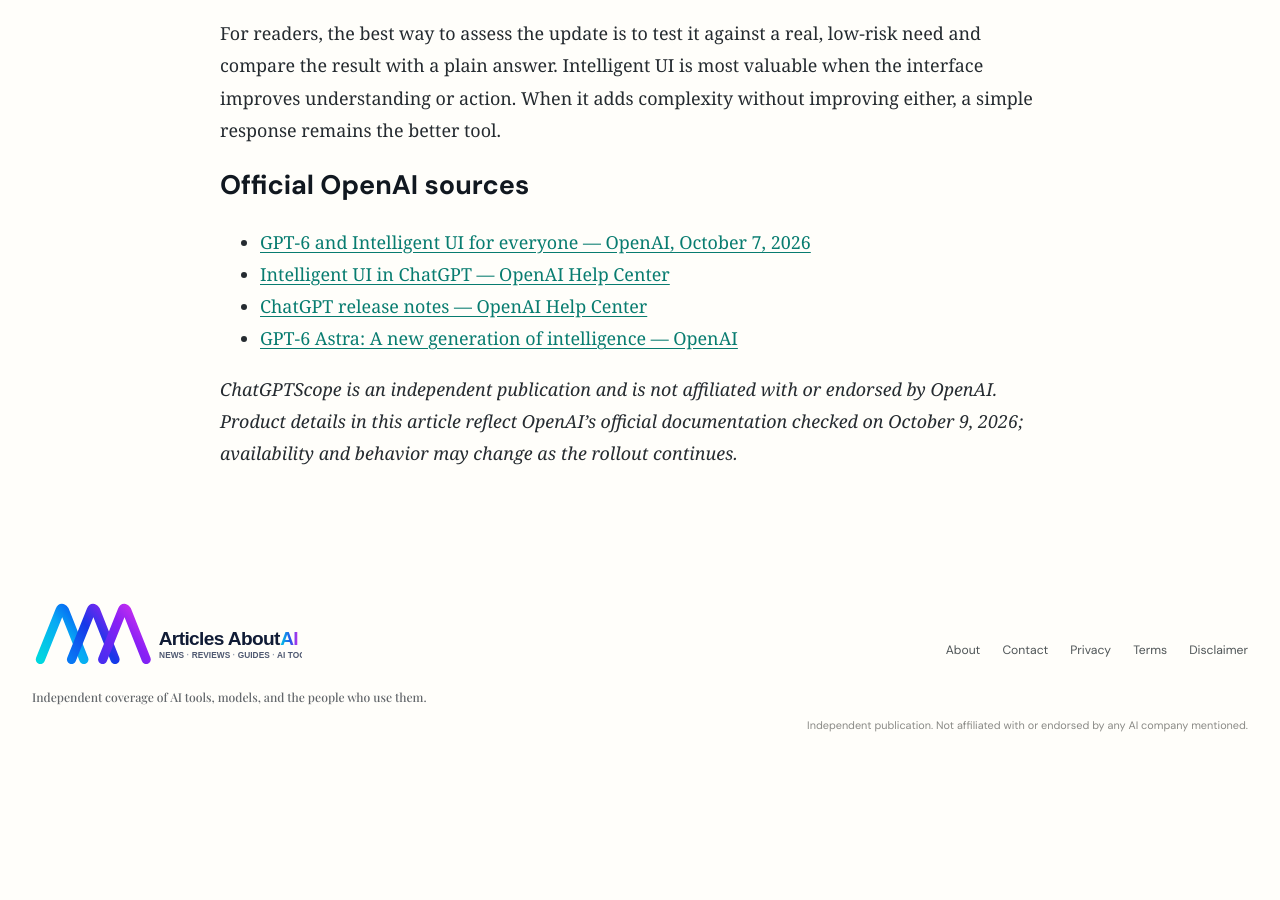
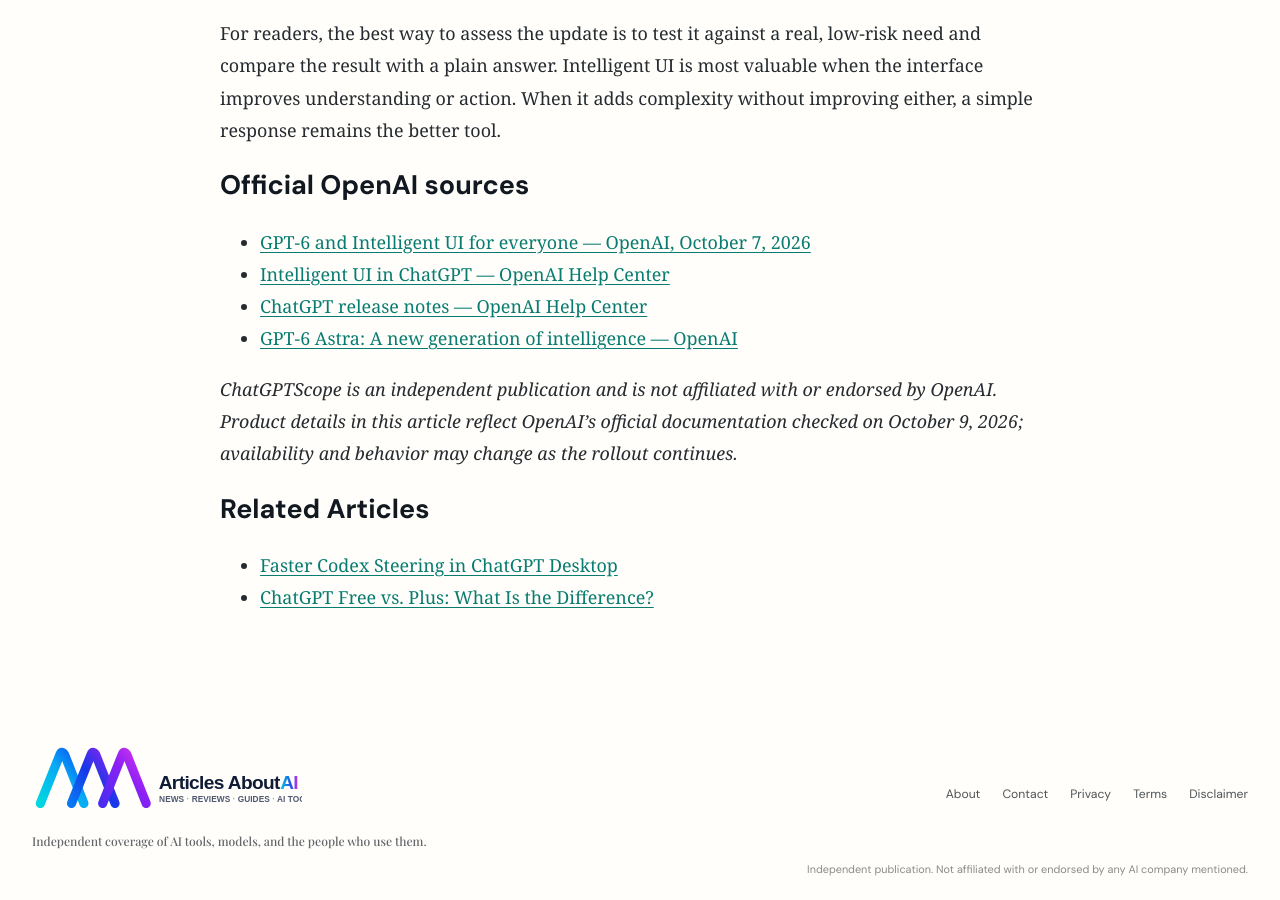
Before and after one commit to todaysnewsai/ChatGPTScope, a Jekyll site: the page built from _posts/2026-10-09-gpt-6-intelligent-ui-chatgpt-update.md, in a window 1280 px wide and 900 px high, scrolled down 10453 px. Built offline with Jekyll 4.4.1, drawn with Linux system fonts in a browser that asks for light colours; before the commit the page ends 11209 px from its top, so only the background shows below that.

Commit message:
Add relevant internal links to article

```diff
--- a/_posts/2026-10-09-gpt-6-intelligent-ui-chatgpt-update.md
+++ b/_posts/2026-10-09-gpt-6-intelligent-ui-chatgpt-update.md
@@ -169,3 +169,8 @@
 - [GPT-6 Astra: A new generation of intelligence — OpenAI](https://openai.com/index/gpt-6-astra/)
 
 *ChatGPTScope is an independent publication and is not affiliated with or endorsed by OpenAI. Product details in this article reflect OpenAI’s official documentation checked on October 9, 2026; availability and behavior may change as the rollout continues.*
+
+## Related Articles
+
+- [Faster Codex Steering in ChatGPT Desktop](https://articlesaboutai.com/news/2026/10/09/faster-codex-steering-chatgpt-desktop/)
+- [ChatGPT Free vs. Plus: What Is the Difference?](https://articlesaboutai.com/guides/2026/10/10/chatgpt-free-vs-plus-what-is-the-difference/)
```
